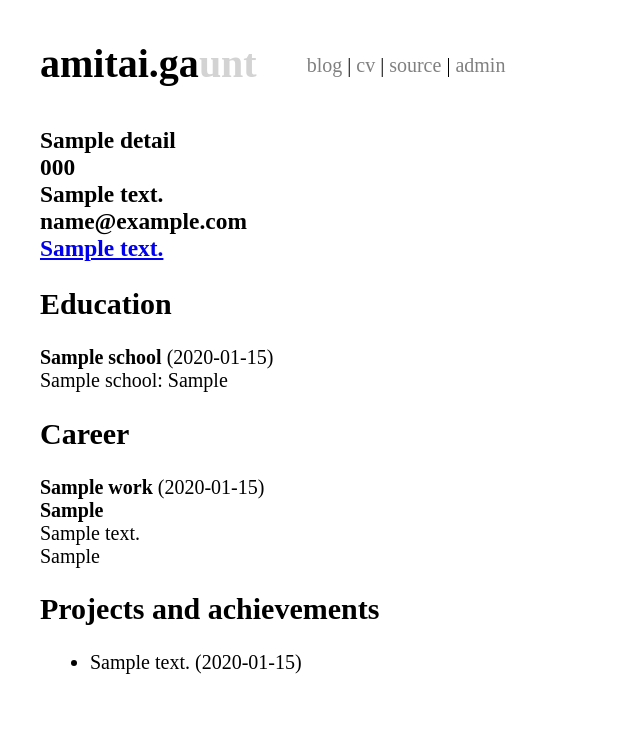
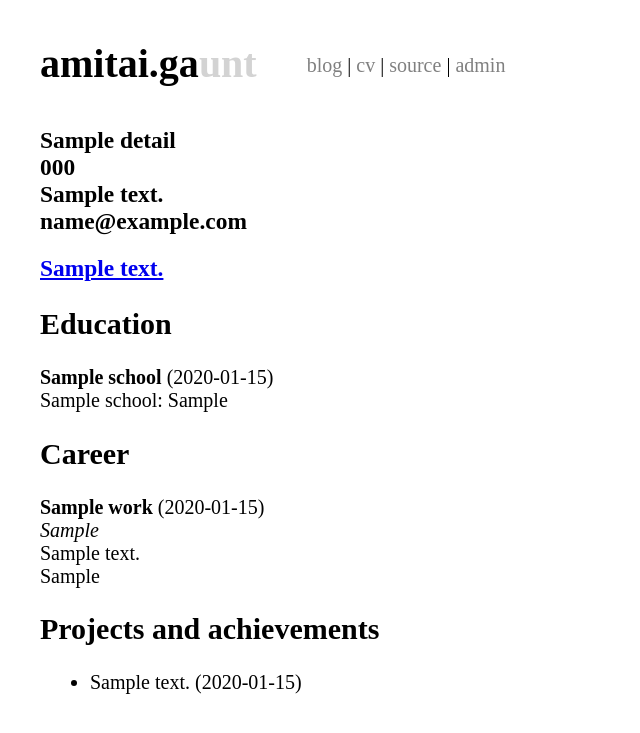
Before and after one commit to amg-12/cw, a Django app: page /cv in a window 1280 px wide. Shown: the top 733 px of the page, without its empty margins (0-640 px from the left). Run offline with Django 3.2, Linux system fonts and the light colour scheme; tables that the repository leaves empty hold one stand-in row (values such as "Sample post").

Commit message:
improved cv html

```diff
--- a/cv/models.py
+++ b/cv/models.py
@@ -32,8 +32,8 @@ class Work(models.Model):
     name = models.CharField(max_length=255)
     time = models.CharField(max_length=255)
     position = models.CharField(max_length=255)
-    description = models.TextField()
-    experience = models.TextField()
+    description = models.TextField(blank=True)
+    experience = models.TextField(blank=True)
 
     def __str__(self):
         return self.name
--- a/cv/templates/cv/index.html
+++ b/cv/templates/cv/index.html
@@ -1,6 +1,7 @@
 {% extends 'base.html' %}
 
 {% block content %}
+<div class="cv">
   <div>
     <h3>{{ details.name }}</h3>
     <h3>{{ details.number }}</h3>
@@ -12,22 +13,23 @@
   {% endfor %}
   <h2>Education</h2>
   {% for school in education %}
-  <p>
-    <b>{{ school.name }}</b>
-    ({{ school.time }})<br>
-    {{ school.subject }}:
-    {{ school.grade }}
-  </p>
+  <div>
+    <p>
+      <b>{{ school.name }}</b> ({{ school.time }})
+    </p>
+    <p>{{ school.subject }}: {{ school.grade }}</p>
+  </div>
   {% endfor %}
   <h2>Career</h2>
   {% for work in career %}
-  <p>
-    <b>{{ work.name }}</b>
-    ({{ work.time }})<br>
-    <b>{{ work.position }}</b><br>
-    {{ work.description }}<br>
-    {{ work.experience }}
-  </p>
+  <div>
+    <p>
+      <b>{{ work.name }}</b> ({{ work.time }})
+    </p>
+    <p><i>{{ work.position }}</i></p>
+    <p>{{ work.description }}</p>
+    <p>{{ work.experience }}</p>
+  </div>
   {% endfor %}
   <h2>Projects and achievements</h2>
   <ul>
@@ -35,4 +37,5 @@
      <li>{{ achievement.description }} ({{ achievement.time }})</li>
   {% endfor %}
   </ul>
+</div>
 {% endblock %}
--- a/static/style.css
+++ b/static/style.css
@@ -36,7 +36,7 @@ body {
   padding-left: 1em;
 }
 
-h3, .post pre {
+.post h3, .post pre {
   margin: 0;
 }
 
@@ -49,3 +49,11 @@ pre {
 abbr {
   text-decoration: none;
 }
+
+.cv div {
+  margin-bottom: 1em
+}
+
+.cv h3, .cv p {
+  margin: 0;
+}
```
